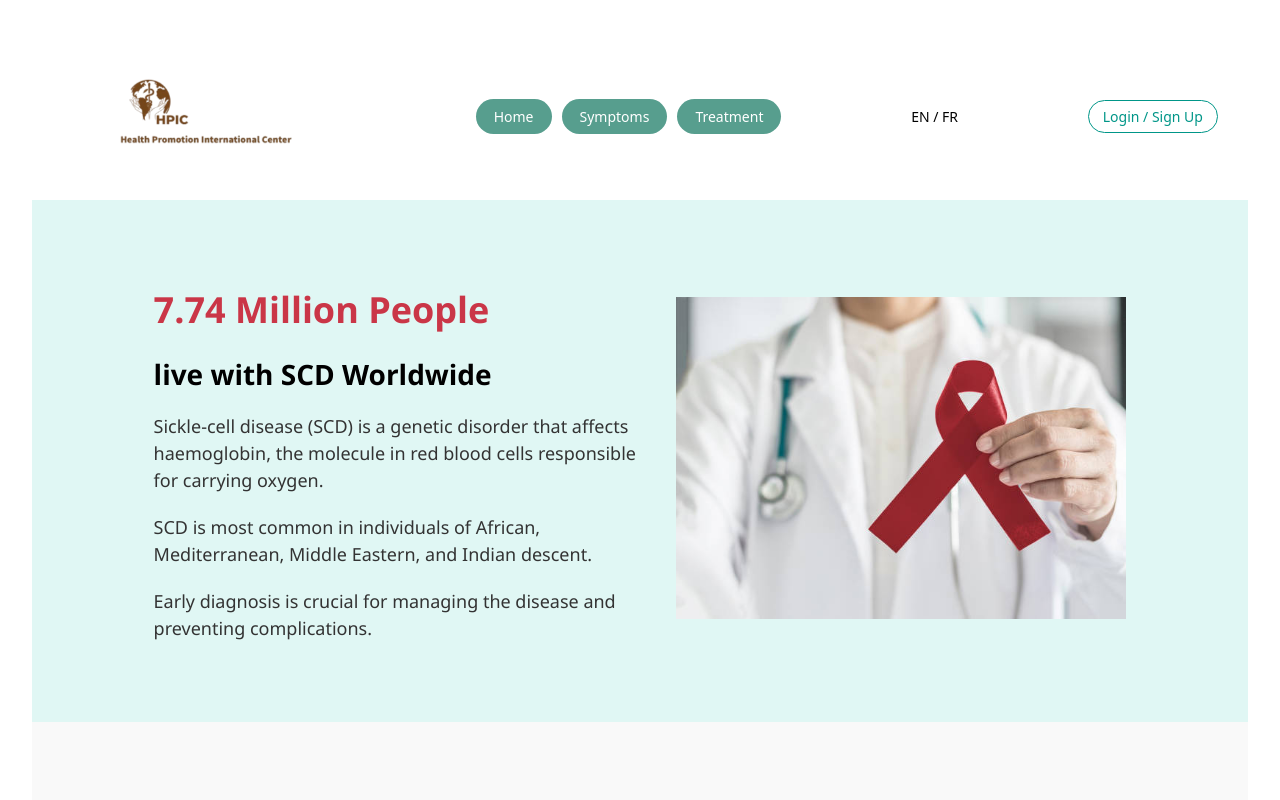
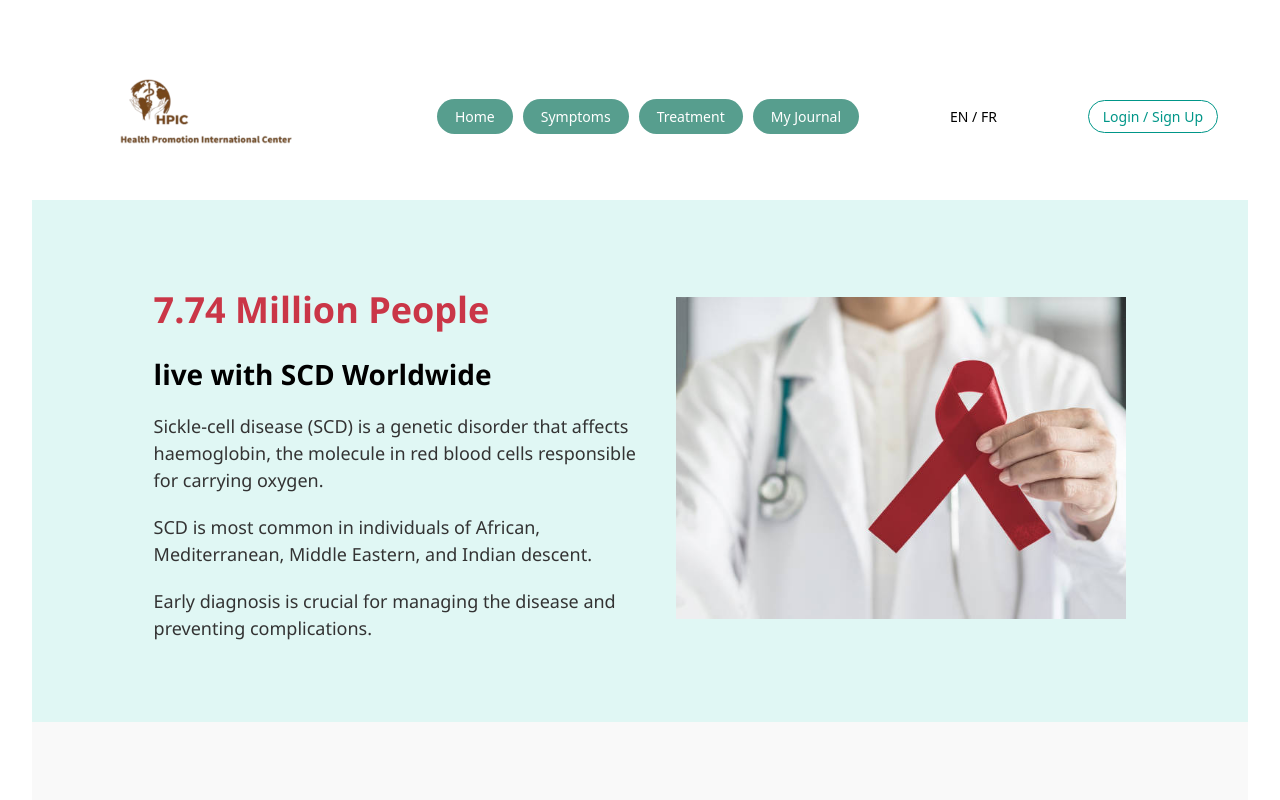
Before and after one commit to James6827/hpic-scd-app-Final-Version, a React app in the folder frontend/: page / in a window 1280 px wide. Shown: the top 800 px of the page. Built offline with nearby package versions, Linux system fonts and the light colour scheme; the HTML template or start-up script is replaced by a standard one.

Commit message:
added my journal button

```diff
--- a/frontend/src/components/Navbar.jsx
+++ b/frontend/src/components/Navbar.jsx
@@ -14,6 +14,8 @@ export default function Navbar() {
         <button>Home</button>
         <button>Symptoms</button>
         <button>Treatment</button>
+        <button>My Journal</button>
+
       </div>
 
       {/* right ish side of navigation bar for language options*/}
```
